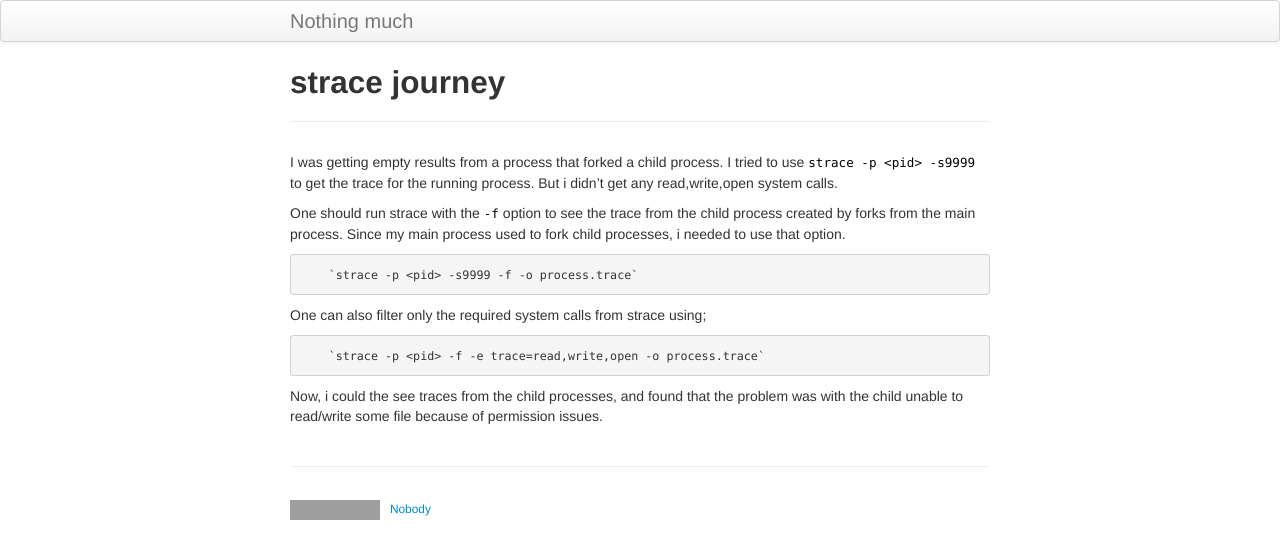
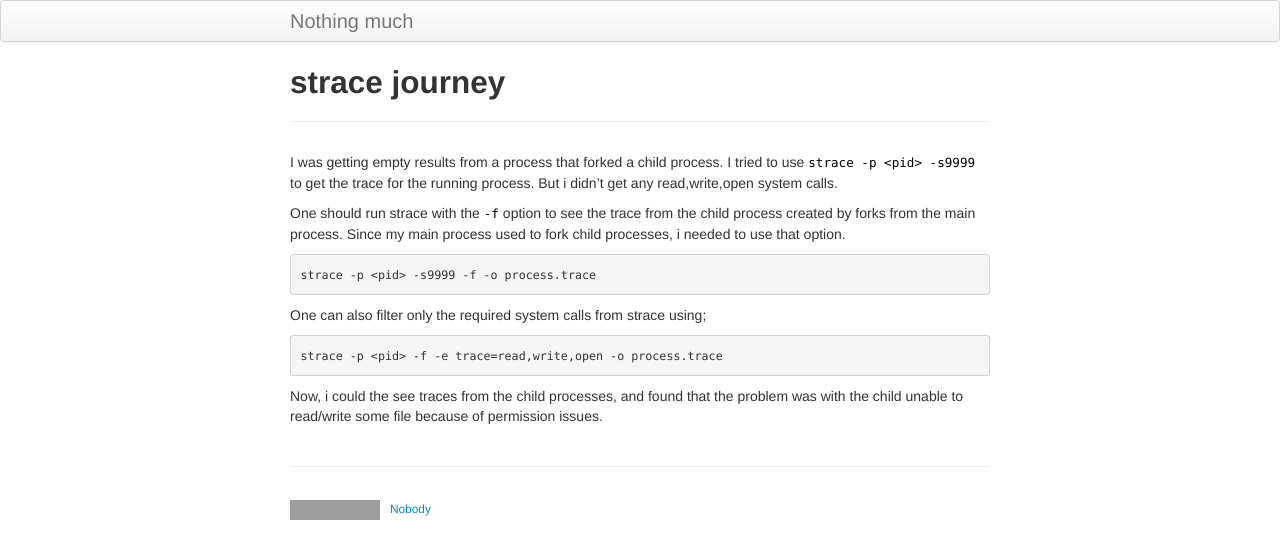
Before and after one commit to millefalcon/millefalcon.github.io, a Jekyll site: the page built from pages/strace.md, in a window 1280 px wide. Shown: the top 559 px of the page. Built offline with Jekyll 4.4.1, drawn with Linux system fonts in a browser that asks for light colours; grey boxes are pictures that could not be loaded.

Commit message:
Updated page

```diff
--- a/pages/strace.md
+++ b/pages/strace.md
@@ -8,10 +8,10 @@ I was getting empty results from a process that forked a child process. I tried
 
 One should run strace with the `-f` option to see the trace from the child process created by forks from the main process. Since my main process used to fork child processes, i needed to use that option.
 
-        `strace -p <pid> -s9999 -f -o process.trace`
+	strace -p <pid> -s9999 -f -o process.trace
 
 One can also filter only the required system calls from strace using;
 
-        `strace -p <pid> -f -e trace=read,write,open -o process.trace`
+	strace -p <pid> -f -e trace=read,write,open -o process.trace
 
 Now, i could the see traces from the child processes, and found that the problem was with the child unable to read/write some file because of permission issues.
```
